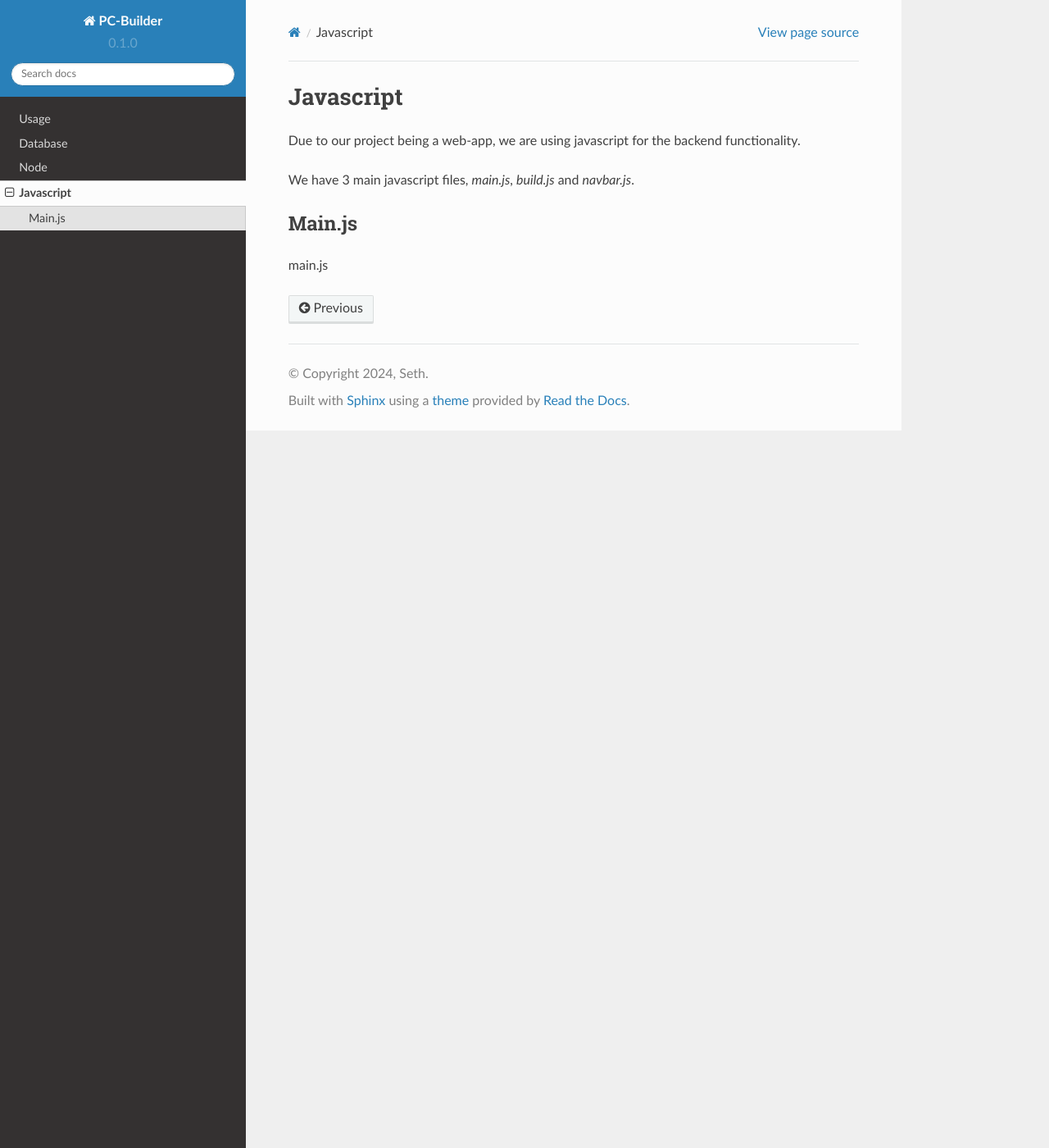
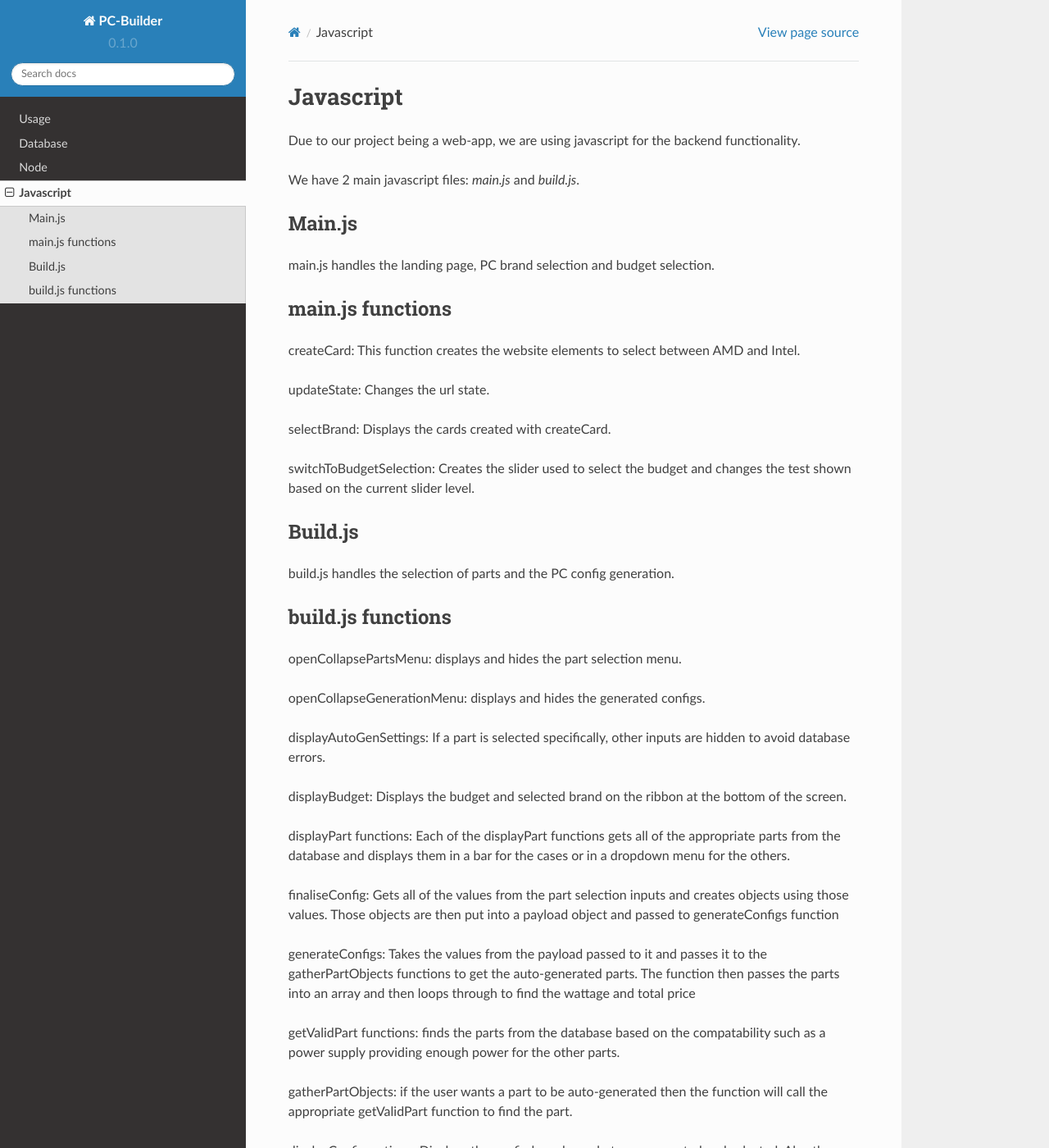
Before and after one commit to Whoosh12/Setap-doc, a Sphinx documentation site: the page built from docs/source/javascript.rst, in a window 1280 px wide and 1400 px high. Shown: the whole window at 82% size. Built offline with Sphinx 7.4.7 and the Read the Docs theme 2.0.0, drawn with Linux system fonts in a browser that asks for light colours; some of the changed text lies outside the part shown.

Commit message:
javascript added

```diff
--- a/docs/source/javascript.rst
+++ b/docs/source/javascript.rst
@@ -3,9 +3,51 @@ Javascript
 
 Due to our project being a web-app, we are using javascript for the backend functionality.
 
-We have 3 main javascript files, `main.js`, `build.js` and `navbar.js`.
+We have 2 main javascript files: `main.js` and `build.js`.
 
 Main.js
 -----------
 
-main.js
+main.js handles the landing page, PC brand selection and budget selection.
+
+main.js functions
+------------------
+createCard: This function creates the website elements to select between AMD and Intel.
+
+updateState: Changes the url state.
+
+selectBrand: Displays the cards created with createCard.
+
+switchToBudgetSelection: Creates the slider used to select the budget and changes the test shown based on the current slider level.
+
+Build.js
+-----------
+
+build.js handles the selection of parts and the PC config generation.
+
+build.js functions
+-------------------
+
+openCollapsePartsMenu: displays and hides the part selection menu.
+
+openCollapseGenerationMenu: displays and hides the generated configs.
+
+displayAutoGenSettings: If a part is selected specifically, other inputs are hidden to avoid database errors.
+
+displayBudget: Displays the budget and selected brand on the ribbon at the bottom of the screen.
+
+displayPart functions: Each of the displayPart functions gets all of the appropriate parts from the database and displays them in a bar for the cases or in a dropdown menu for the others.
+
+finaliseConfig: Gets all of the values from the part selection inputs and creates objects using those values. Those objects are then put into a payload object and passed to generateConfigs function
+
+generateConfigs: Takes the values from the payload passed to it and passes it to the gatherPartObjects functions to get the auto-generated parts. The function then passes the parts into an array and then loops through to find the wattage and total price
+
+getValidPart functions: finds the parts from the database based on the compatability such as a power supply providing enough power for the other parts.
+
+gatherPartObjects: if the user wants a part to be auto-generated then the function will call the appropriate getValidPart function to find the part.
+
+displayConfigurations: Displays the config based on what was generated and selected. Also the displays the stats of the config such as clock speed.
+
+calculateNumberOfMoreConfigs: Calculates the number of other configs generated
+
+loadMoreConfigs: Displays 10 more configs if there are any left to display.
```
